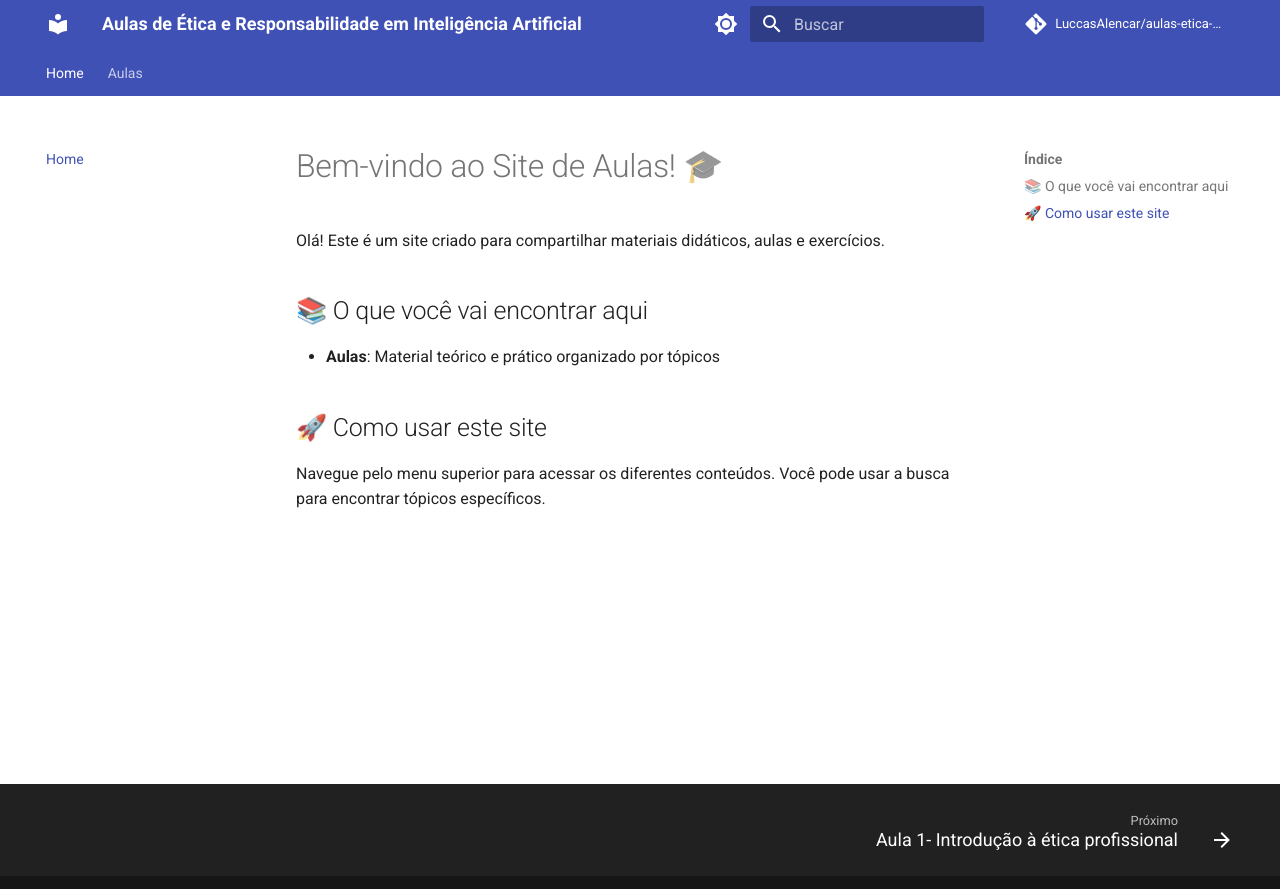
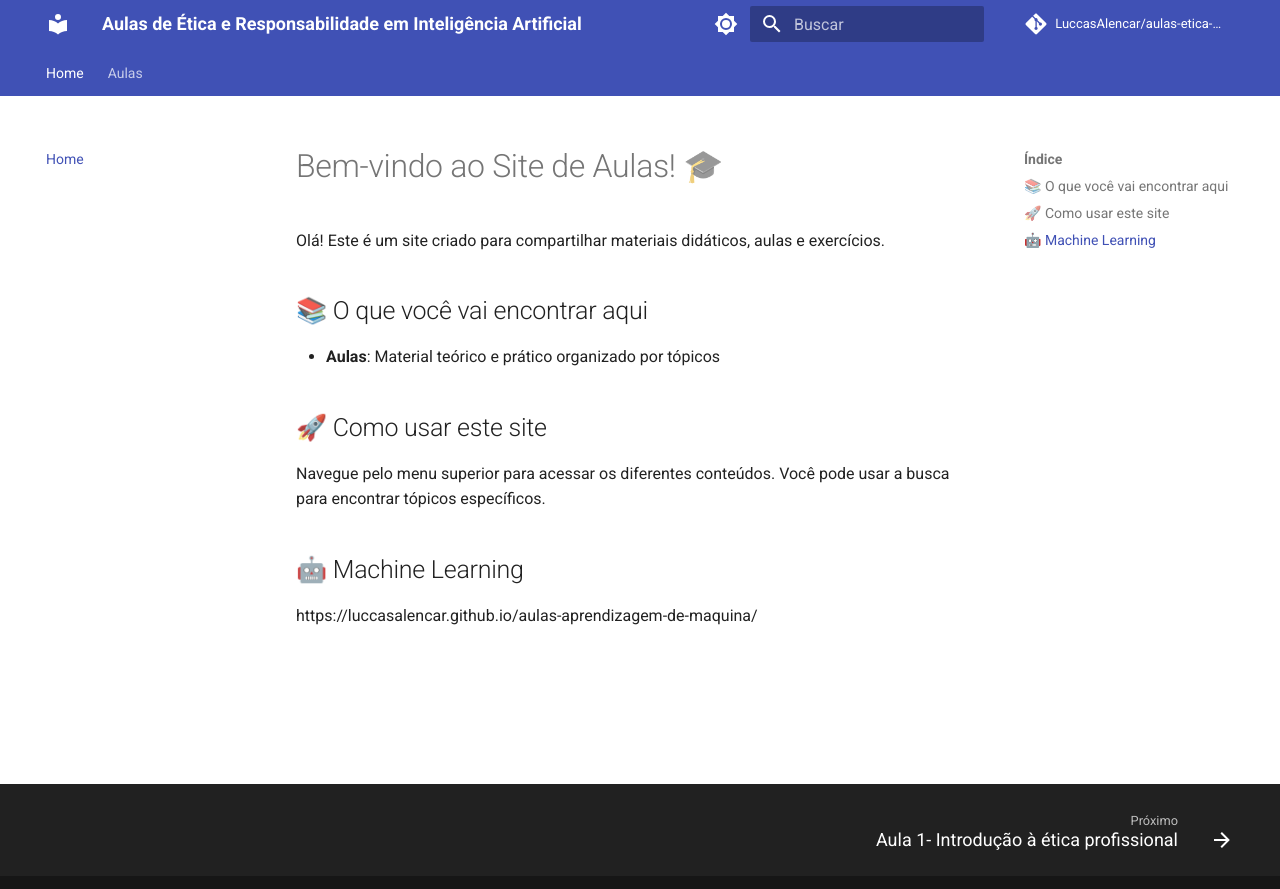
Before and after one commit to LuccasAlencar/aulas-etica-responsabilidade-em-ia, an MkDocs documentation site: the page built from docs/index.md, in a window 1280 px wide. Shown: the top 889 px of the page. Built offline with MkDocs 1.6.1 and Material for MkDocs 9.7.7, drawn with Linux system fonts in a browser that asks for light colours; comment, search, counter and statistics services are not loaded.

Commit message:
Update index.md

```diff
--- a/docs/index.md
+++ b/docs/index.md
@@ -9,3 +9,8 @@ Olá! Este é um site criado para compartilhar materiais didáticos, aulas e exe
 ## 🚀 Como usar este site
 
 Navegue pelo menu superior para acessar os diferentes conteúdos. Você pode usar a busca para encontrar tópicos específicos.
+
+
+## 🤖 Machine Learning
+
+https://luccasalencar.github.io/aulas-aprendizagem-de-maquina/
```
